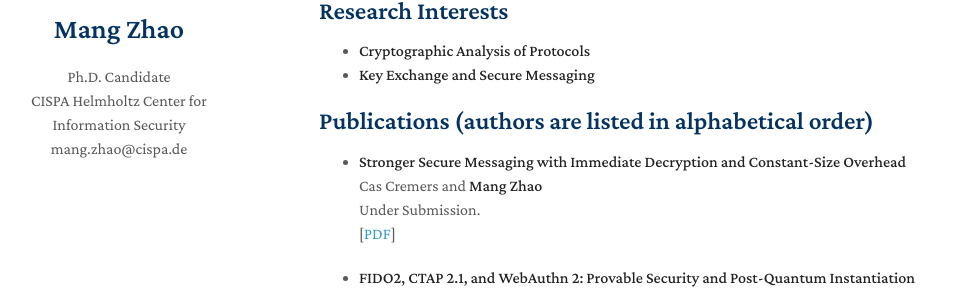
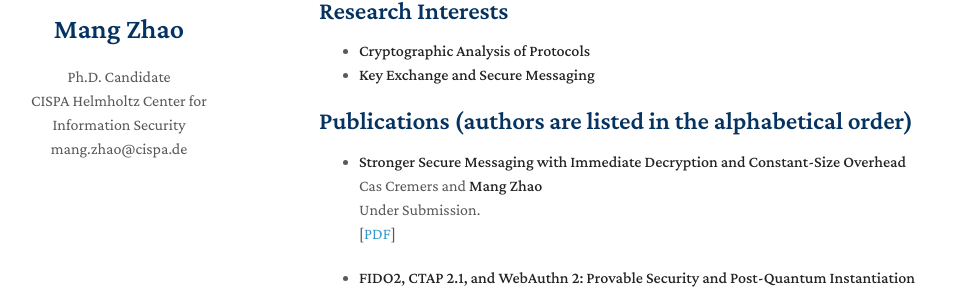
Before and after one commit to 422256579/myHomepage, a Jekyll site: the page built from index.md, in a window 1280 px wide and 1133 px high. Shown: the part 204-498 px from the top of the window, without its empty margins (151-1126 px from the left). Built offline with Jekyll 4.4.1, drawn with Linux system fonts in a browser that asks for light colours; nearby versions of some CDN libraries; a style sheet for code colours, icons or effects is not loaded; our own code applies the rules of GitHub Pages for plain Markdown files.

Commit message:
Update index.md

```diff
--- a/index.md
+++ b/index.md
@@ -12,7 +12,7 @@ I am currently a Ph.D. student in Computer Science at CISPA - Helmholtz Center f
 - **Cryptographic Analysis of Protocols**
 - **Key Exchange and Secure Messaging**
 
-## Publications (authors are listed in alphabetical order)
+## Publications (authors are listed in the alphabetical order)
 
 - **Stronger Secure Messaging with Immediate Decryption and Constant-Size Overhead**
   <br>
```
